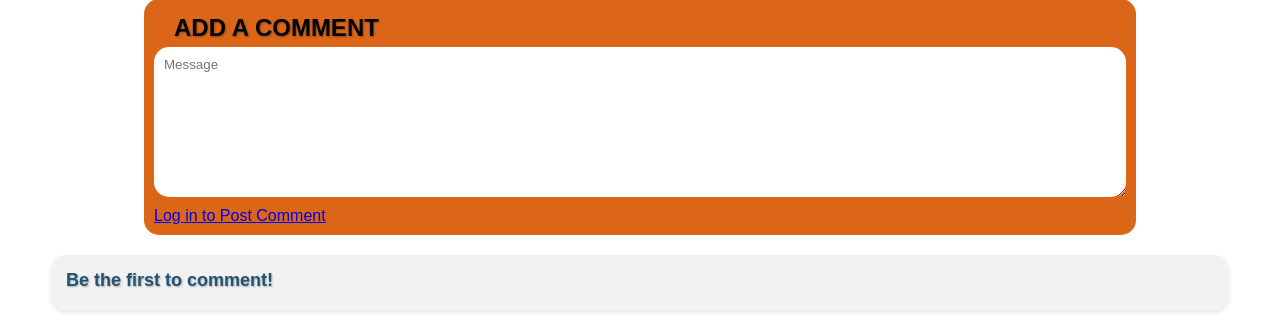
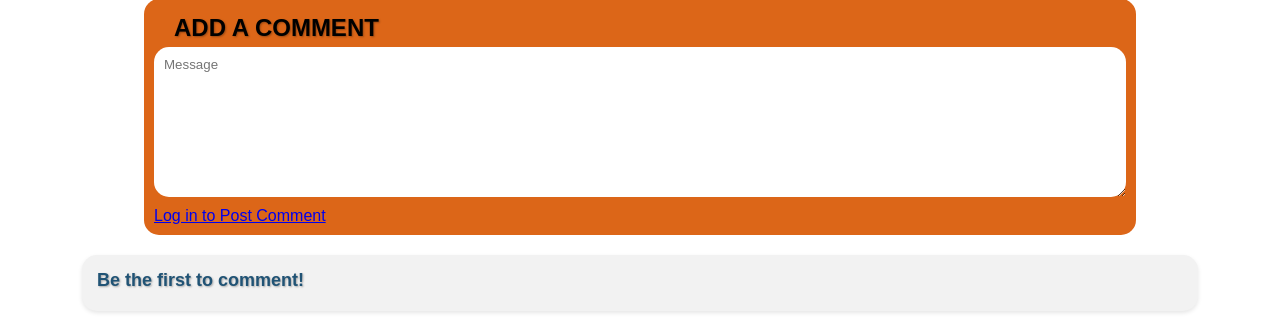
Before and after one commit to imadChr/SoukAuto, a PHP site: page /view/post/post.php in a window 1280 px wide. Shown: the part 943-1274 px from the top of the page. Run offline with PHP 8.4, Linux system fonts and the light colour scheme; the template is opened without the code that fills it, so the values that code supplies are empty.

Commit message:
css touches

```diff
--- a/assets/css/post.css
+++ b/assets/css/post.css
@@ -169,7 +169,7 @@
     background-color: #f2f2f2;
     padding: 15px;
     box-shadow: 0 2px 4px rgba(0, 0, 0, 0.1);
-    width: 95%;
+    width: 90%;
 }
 
 .no-comment,
--- a/view/post/post.php
+++ b/view/post/post.php
@@ -12,10 +12,8 @@
     </style>
 </head>
 <div class="car-container" >
-    <div class="inline">
     <h1 class="car-title inline-item"><?php echo $post['title']; ?></h1>
     <h2 class="car-price inline-item">Price: <?php echo $post['price']; ?>DA</h2>
-    </div>
     <p class="car-description"><?php echo $post['description']; ?></p>
 
     <div class="image-container">
```
